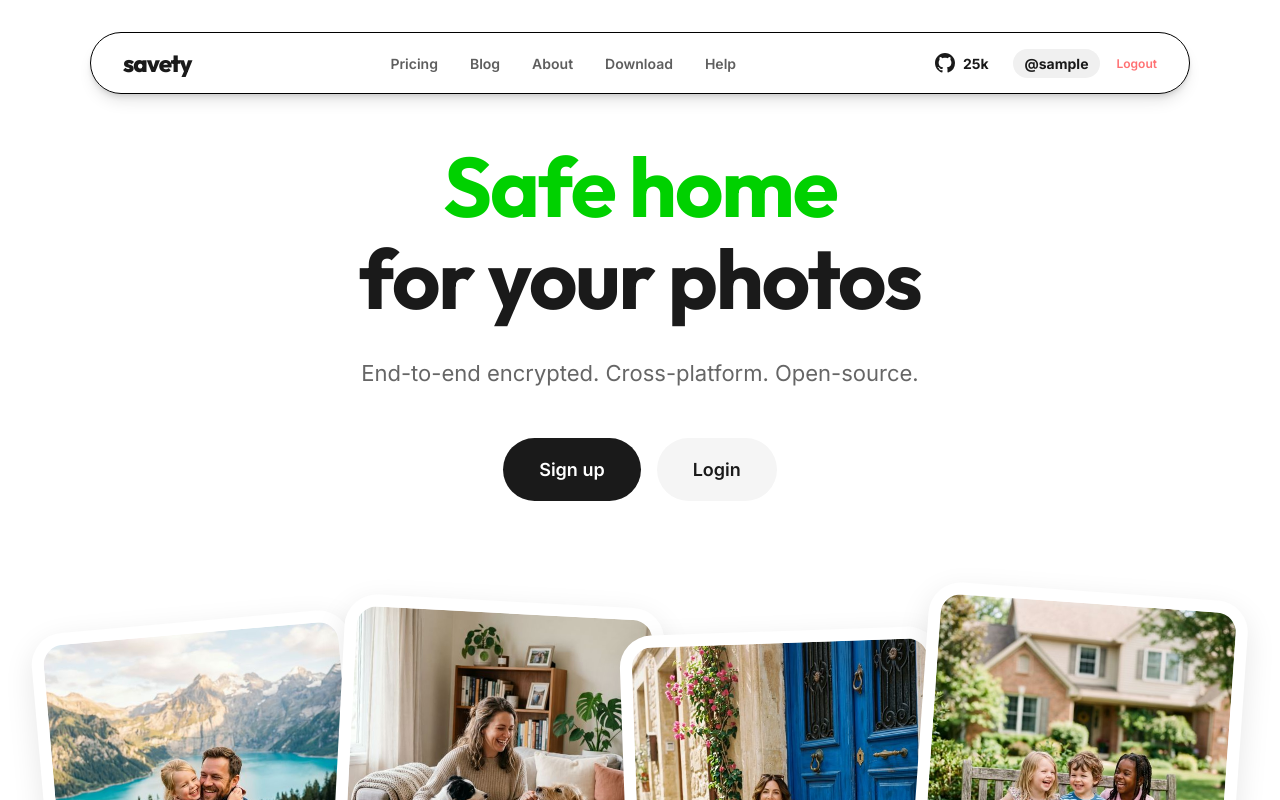
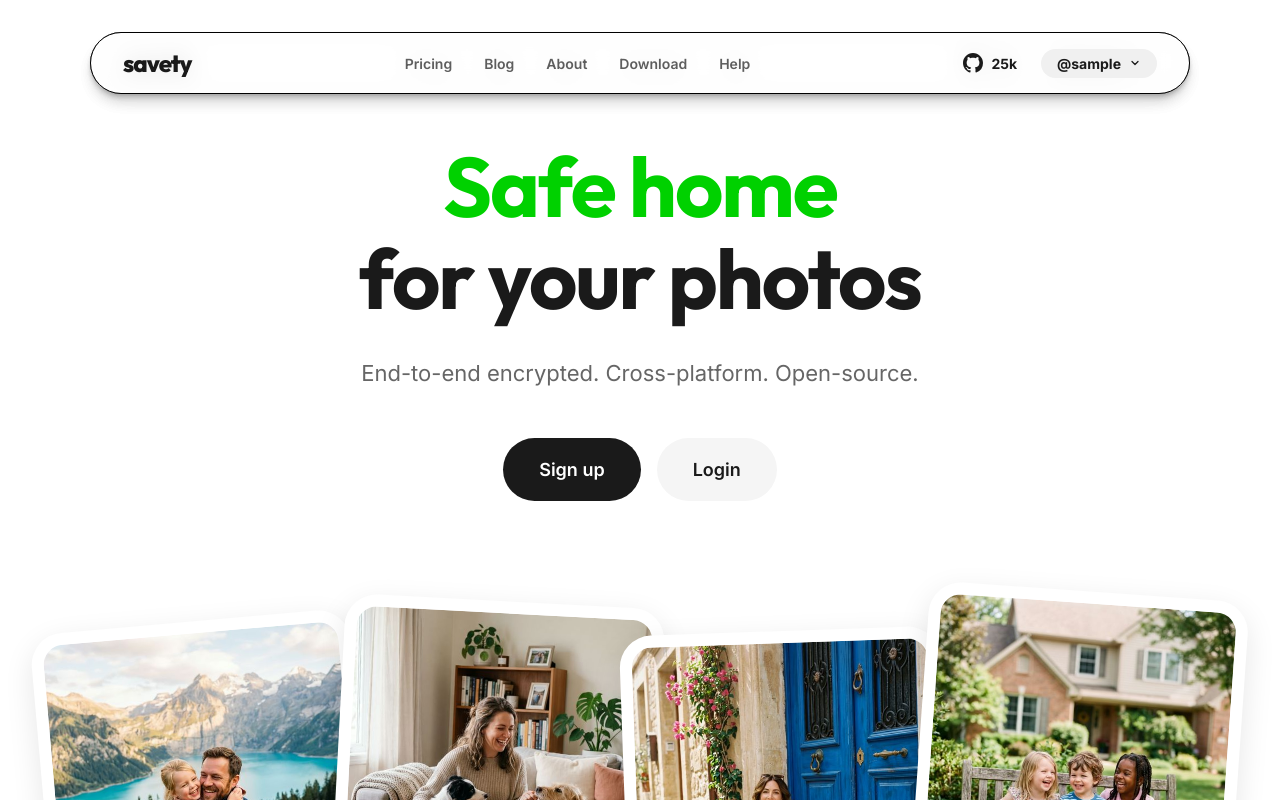
Before and after one commit to shamveelp/Savety, a React (Vite) app in the folder frontend/: page / in a window 1280 px wide. Shown: the top 800 px of the page. Built offline with nearby package versions, Linux system fonts and the light colour scheme; no server answers; sample sign-in values are in the browser's storage.

Commit message:
feat(protect) - protected routes

```diff
--- a/frontend/src/App.tsx
+++ b/frontend/src/App.tsx
@@ -1,17 +1,34 @@
 import { BrowserRouter as Router, Routes, Route } from 'react-router-dom'
+import { Toaster } from 'react-hot-toast'
 import Home from './pages/Home'
 import Login from './pages/Login'
 import Signup from './pages/Signup'
 import OTPVerification from './pages/OTPVerification'
+import Navbar from './components/Navbar'
+import PublicRoute from './components/layout/PublicRoute'
 
 function App() {
   return (
     <Router>
+      <Toaster position="top-right" />
+      <Navbar />
       <Routes>
         <Route path="/" element={<Home />} />
-        <Route path="/login" element={<Login />} />
-        <Route path="/signup" element={<Signup />} />
-        <Route path="/verify-otp" element={<OTPVerification />} />
+        <Route path="/login" element={
+          <PublicRoute>
+            <Login />
+          </PublicRoute>
+        } />
+        <Route path="/signup" element={
+          <PublicRoute>
+            <Signup />
+          </PublicRoute>
+        } />
+        <Route path="/verify-otp" element={
+          <PublicRoute>
+            <OTPVerification />
+          </PublicRoute>
+        } />
       </Routes>
     </Router>
   )
--- a/frontend/src/components/Navbar.css
+++ b/frontend/src/components/Navbar.css
@@ -82,36 +82,81 @@
   font-weight: 700;
 }
 
-.nav-user {
+.nav-user-dropdown {
+  position: relative;
+}
+
+.user-btn {
   display: flex;
   align-items: center;
-  gap: 16px;
-}
-
-.username {
+  gap: 8px;
+  background: #f0f0f0;
+  border: none;
+  padding: 6px 16px;
+  border-radius: 999px;
   font-weight: 700;
   font-size: 14px;
   color: var(--text-main);
-  background: #f0f0f0;
-  padding: 4px 12px;
-  border-radius: 999px;
+  cursor: pointer;
+  transition: all 0.2s ease;
 }
 
-.logout-btn {
-  font-size: 12px;
-  font-weight: 600;
-  color: #ff4d4f;
-  background: none;
-  border: none;
-  cursor: pointer;
-  padding: 0;
-  opacity: 0.8;
-  transition: opacity 0.2s;
+.user-btn:hover, .user-btn.active {
+  background: #e5e5e5;
 }
 
-.logout-btn:hover {
-  opacity: 1;
-  text-decoration: underline;
+.chevron {
+  transition: transform 0.3s ease;
+}
+
+.chevron.rotate {
+  transform: rotate(180deg);
+}
+
+.dropdown-menu {
+  position: absolute;
+  top: calc(100% + 12px);
+  right: 0;
+  width: 180px;
+  background: white;
+  border-radius: 16px;
+  box-shadow: 0 10px 25px rgba(0, 0, 0, 0.1);
+  border: 1px solid rgba(0, 0, 0, 0.05);
+  padding: 8px;
+  display: flex;
+  flex-direction: column;
+  z-index: 1001;
+  overflow: hidden;
+  animation: slideIn 0.2s ease-out;
+}
+
+@keyframes slideIn {
+  from { opacity: 0; transform: translateY(-10px); }
+  to { opacity: 1; transform: translateY(0); }
+}
+
+.dropdown-item {
+  padding: 10px 16px;
+  font-size: 14px;
+  font-weight: 600;
+  color: var(--text-main);
+  border-radius: 8px;
+  transition: background 0.2s;
+  text-align: left;
+  border: none;
+  background: none;
+  cursor: pointer;
+}
+
+.dropdown-item:hover {
+  background: #f5f5f7;
+}
+
+.dropdown-item.logout {
+  color: #ff4d4f;
+  margin-top: 4px;
+  border-top: 1px solid #f0f0f0;
+  border-radius: 0 0 8px 8px;
 }
 
 @media (max-width: 768px) {
--- a/frontend/src/components/Navbar.tsx
+++ b/frontend/src/components/Navbar.tsx
@@ -4,6 +4,7 @@ import './Navbar.css'
 
 const Navbar = () => {
   const [user, setUser] = useState<any>(null)
+  const [isDropdownOpen, setIsDropdownOpen] = useState(false)
   const navigate = useNavigate()
 
   useEffect(() => {
@@ -20,6 +21,7 @@ const Navbar = () => {
   const handleLogout = () => {
     localStorage.removeItem('user')
     setUser(null)
+    setIsDropdownOpen(false)
     navigate('/login')
   }
 
@@ -43,9 +45,23 @@ const Navbar = () => {
           <span>25k</span>
         </a>
         {user ? (
-          <div className="nav-user">
-            <span className="username">@{user.username}</span>
-            <button onClick={handleLogout} className="logout-btn">Logout</button>
+          <div className="nav-user-dropdown">
+            <button
+              className={`user-btn ${isDropdownOpen ? 'active' : ''}`}
+              onClick={() => setIsDropdownOpen(!isDropdownOpen)}
+            >
+              <span>@{user.username}</span>
+              <svg width="12" height="12" viewBox="0 0 24 24" fill="none" xmlns="http://www.w3.org/2000/svg" className={`chevron ${isDropdownOpen ? 'rotate' : ''}`}>
+                <path d="M6 9L12 15L18 9" stroke="currentColor" strokeWidth="2.5" strokeLinecap="round" strokeLinejoin="round"/>
+              </svg>
+            </button>
+            {isDropdownOpen && (
+              <div className="dropdown-menu">
+                <Link to="/profile" className="dropdown-item" onClick={() => setIsDropdownOpen(false)}>Profile</Link>
+                <Link to="/settings" className="dropdown-item" onClick={() => setIsDropdownOpen(false)}>Settings</Link>
+                <button onClick={handleLogout} className="dropdown-item logout">Logout</button>
+              </div>
+            )}
           </div>
         ) : (
           <Link to="/signup" className="btn btn-primary small">Sign up</Link>
--- /dev/null
+++ b/frontend/src/components/layout/PublicRoute.tsx
@@ -0,0 +1,28 @@
+import { Navigate } from 'react-router-dom';
+import { type ReactNode } from 'react';
+
+interface PublicRouteProps {
+  children: ReactNode;
+}
+
+const PublicRoute = ({ children }: PublicRouteProps) => {
+  const userStr = localStorage.getItem('user');
+  let user = null;
+
+  if (userStr) {
+    try {
+      user = JSON.parse(userStr);
+    } catch (e) {
+      console.error("Invalid session", e);
+    }
+  }
+
+  // Redirect to home if user is already authenticated
+  if (user && user.token) {
+    return <Navigate to="/" replace />;
+  }
+
+  return <>{children}</>;
+};
+
+export default PublicRoute;
```
Also changed, not shown: frontend/src/components/layout/ProtectedRoute.tsx (added, +29 -0 lines), 1 other file (tests, documents, lock files or other folders).
